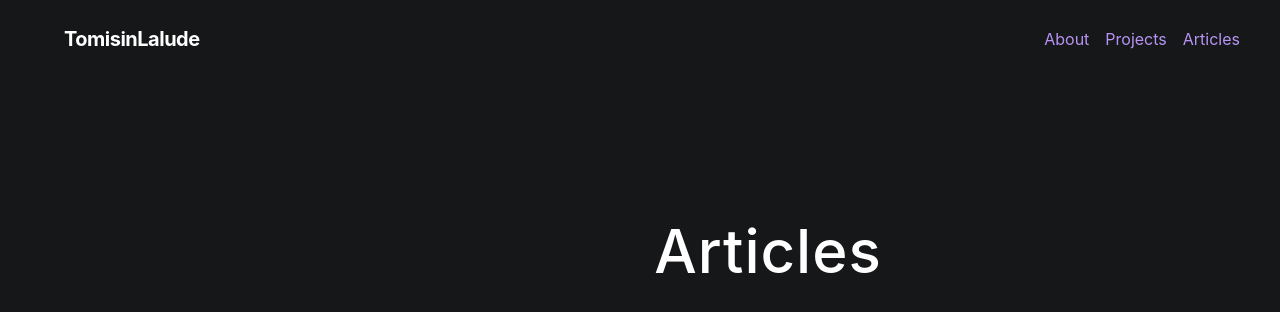
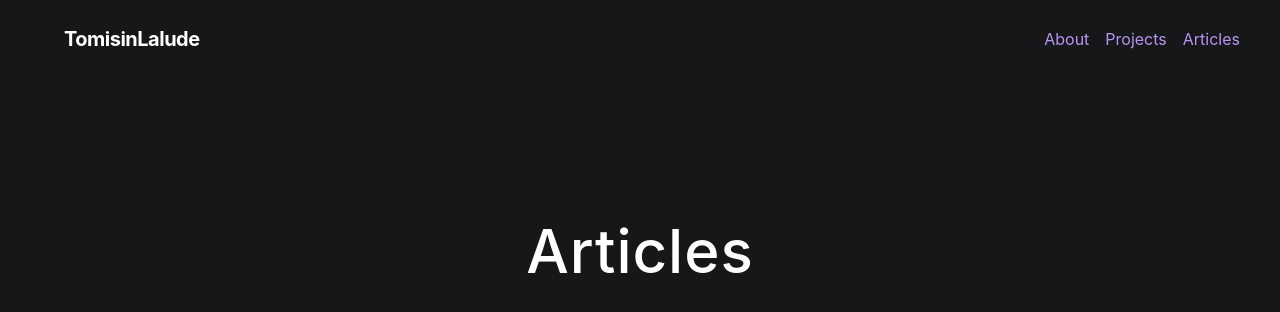
Before and after one commit to tomisinlalude/oluwatomis.in, a Nuxt app: page /Articles in a window 1280 px wide. Shown: the top 312 px of the page. Built offline with nearby package versions, Linux system fonts and the light colour scheme.

Commit message:
Alignment

```diff
--- a/pages/Articles.vue
+++ b/pages/Articles.vue
@@ -48,7 +48,7 @@ export default {
 }
 
 .container {
-  margin: 10% 10%;
+  margin: 10% auto;
   text-align: center;
 }
 
```
